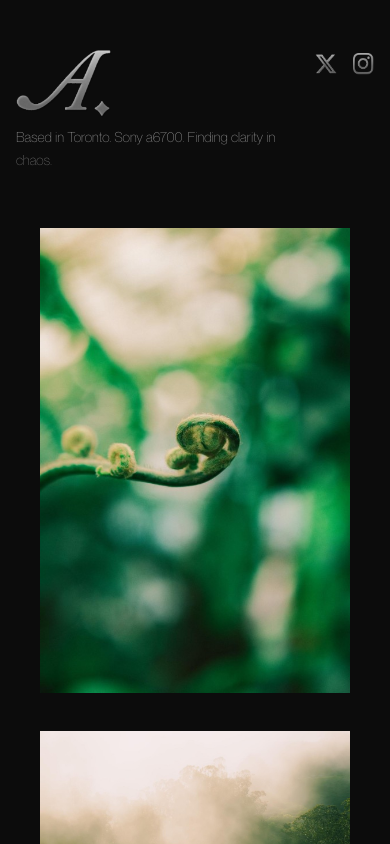
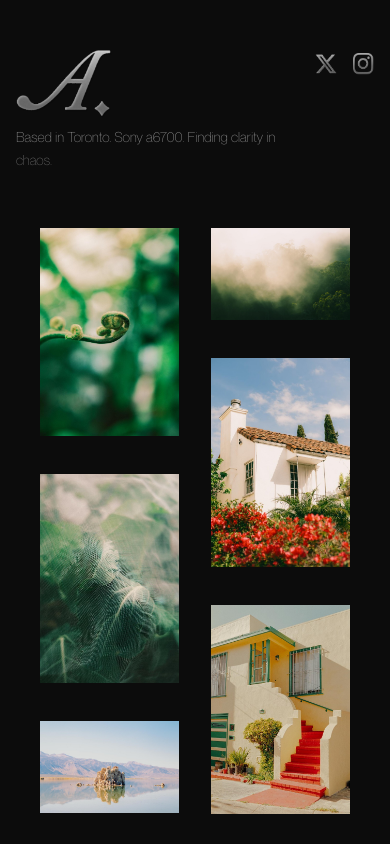
Before and after one commit to 55-LM/photoportfolio, a React (Vite) app: page / in a window 390 px wide. Shown: the top 844 px of the page. Built offline with nearby package versions, Linux system fonts and the light colour scheme.

Commit message:
Responsive masonry: show one column on mobile, fix gallery layout

```diff
--- a/src/Gallery.jsx
+++ b/src/Gallery.jsx
@@ -1,5 +1,6 @@
 import { useState } from 'react';
 import clsx from 'clsx';
+import Masonry from 'react-masonry-css';
 
 const images = import.meta.glob('./images/*.{jpg,jpeg,png}', { eager: true });
 
@@ -19,7 +20,17 @@
   return (
     <>
       <div className="overflow-visible pb-20 sm:pb-12" style={{ overflow: 'visible' }}>
-        <div className="columns-1 sm:columns-2 md:columns-3 lg:columns-4 gap-x-8 p-6 [column-gap:2rem] overflow-visible" style={{ overflow: 'visible' }}>
+        <Masonry
+          breakpointCols={{
+            default: 4,
+            1280: 4,
+            1024: 3,
+            640: 2,
+            0: 1,
+          }}
+          className="my-masonry-grid p-6"
+          columnClassName="my-masonry-grid_column"
+        >
           {imageEntries.map(([path, mod], i) => {
             const [glowDataUrl, setGlowDataUrl] = useState(null);
 
@@ -139,7 +150,7 @@
               </div>
             );
           })}
-        </div>
+        </Masonry>
       </div>
 
       {lightboxSrc && (
--- a/src/index.css
+++ b/src/index.css
@@ -29,3 +29,17 @@
   overflow-x: hidden;
   overscroll-behavior: none;
 }
+
+/* Masonry layout styles for react-masonry-css */
+.my-masonry-grid {
+  display: flex;
+  margin-left: -2rem; /* gutter size offset */
+  width: auto;
+}
+.my-masonry-grid_column {
+  padding-left: 2rem; /* gutter size */
+  background-clip: padding-box;
+}
+.my-masonry-grid_column > div {
+  margin-bottom: 2rem;
+}
```
